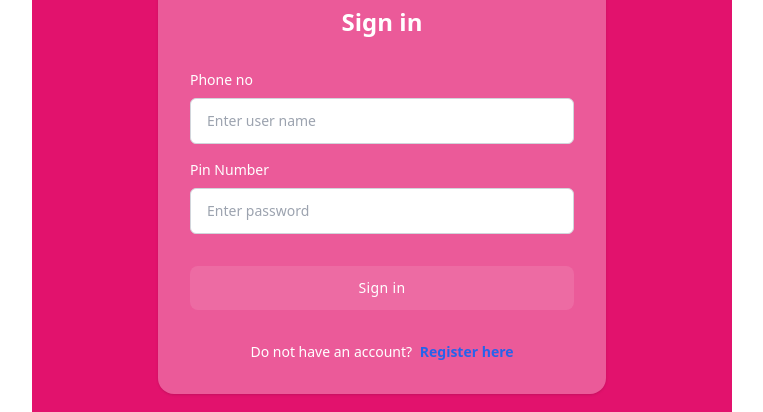
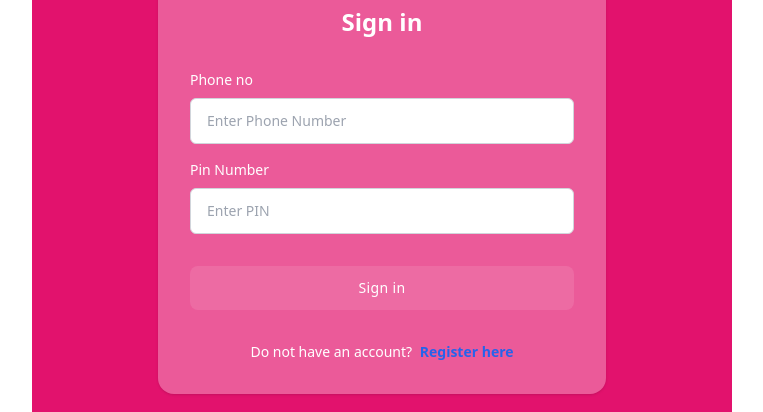
Before and after one commit to sadekcric/scic-job-task-1, a React (Vite) app: page / in a window 1280 px wide. Shown: the part 122-534 px from the top of the page, without its empty margins (258-1021 px from the left). Built offline with nearby package versions, Linux system fonts and the light colour scheme.

Commit message:
user login done

```diff
--- a/package.json
+++ b/package.json
@@ -10,10 +10,12 @@
     "preview": "vite preview"
   },
   "dependencies": {
+    "axios": "^1.7.2",
     "localforage": "^1.10.0",
     "match-sorter": "^6.3.4",
     "react": "^18.2.0",
     "react-dom": "^18.2.0",
+    "react-hot-toast": "^2.4.1",
     "react-router-dom": "^6.23.0",
     "sort-by": "^1.2.0"
   },
--- a/src/Authentication/Login/Login.jsx
+++ b/src/Authentication/Login/Login.jsx
@@ -1,23 +1,49 @@
-import { Link } from "react-router-dom";
+import axios from "axios";
+import { useContext } from "react";
+import { Link, useNavigate } from "react-router-dom";
+import { AuthContext } from "../../Router/AuthProvider";
+import toast, { Toaster } from "react-hot-toast";
 
 const Login = () => {
+  const { setUser } = useContext(AuthContext);
+  const navigate = useNavigate();
+  const handleLogin = (e) => {
+    e.preventDefault();
+    const form = e.target;
+    const number = form.number.value;
+    const pin = form.pin.value;
+
+    axios
+      .get(`http://localhost:5000/user?phone=${number}&pin=${pin}`)
+      .then((res) => {
+        if (res.data.message === "User Not Found") {
+          return toast.error("User Not Found!");
+        }
+        toast.success("Successfully logged in!");
+        setUser(res.data);
+        navigate("/dashboard");
+      })
+      .catch((err) => console.log(err.message));
+  };
+
   return (
     <div className="">
       <div className=" flex flex-col items-center justify-center py-6 px-4">
         <div className="max-w-md w-full">
           <div className="p-8 rounded-2xl bg-white bg-opacity-30 shadow">
             <h2 className="text-center text-2xl font-bold">Sign in</h2>
-            <form className="mt-8 space-y-4">
+            <form onSubmit={handleLogin} className="mt-8 space-y-4">
+              <Toaster position="top-center" reverseOrder={false} />
               {/* Phone Number */}
               <div>
                 <label className=" text-sm mb-2 block">Phone no</label>
                 <div className="relative flex items-center">
                   <input
-                    name="username"
-                    type="text"
+                    name="number"
+                    type="number"
                     required
                     className="w-full text-gray-800 text-sm border border-gray-300 px-4 py-3 rounded-md outline-[#E2126D]"
-                    placeholder="Enter user name"
+                    placeholder="Enter Phone Number"
                   />
                 </div>
               </div>
@@ -31,7 +57,7 @@ const Login = () => {
                     type="password"
                     required
                     className="w-full text-gray-800 text-sm border border-gray-300 px-4 py-3 rounded-md outline-[#E2126D]"
-                    placeholder="Enter password"
+                    placeholder="Enter PIN"
                   />
                 </div>
               </div>
--- a/src/Authentication/Registration/Registration.jsx
+++ b/src/Authentication/Registration/Registration.jsx
@@ -1,24 +1,57 @@
+import axios from "axios";
+import { useState } from "react";
 import { Link } from "react-router-dom";
 
 const Registration = () => {
+  const [pinmessage, setPinMessage] = useState("");
+
+  const handleCreateUser = (e) => {
+    e.preventDefault();
+    // Number Verification
+    if (isNaN(e.target.pin.value)) {
+      return setPinMessage("PIN will only Number");
+    } else {
+      setPinMessage("");
+    }
+
+    if (e.target.pin.value.length !== 5) {
+      return setPinMessage("PIN must be 5 Numbers");
+    } else {
+      setPinMessage("");
+    }
+    const form = e.target;
+    const name = form.name.value;
+    const email = form.email.value;
+    const phone = parseInt(form.phone.value);
+    const pin = parseInt(form.pin.value);
+    const role = form.role.value;
+    const status = "pending";
+
+    const user = { name, email, phone, pin, role, status };
+
+    axios
+      .post("http://localhost:5000/users", user)
+      .then((res) => console.log(res.data))
+      .catch((err) => console.log(err.message));
+  };
   return (
     <div className="">
       <div className=" flex flex-col items-center justify-center py-6 px-4">
         <div className="max-w-md w-full">
           <div className="p-8 rounded-2xl bg-white bg-opacity-30 shadow">
             <h2 className=" text-center text-2xl font-bold">Register</h2>
-            <form className="mt-8 space-y-4">
-              {/* User Name */}
+            <form onSubmit={handleCreateUser} className="mt-8 space-y-4">
+              {/* Your Name */}
               <div>
-                <label className=" text-sm mb-2 block">User name</label>
+                <label className=" text-sm mb-2 block">Your Name</label>
 
                 <div className="relative flex items-center">
                   <input
-                    name="username"
+                    name="name"
                     type="text"
                     required
                     className="w-full text-gray-800 text-sm border border-gray-300 px-4 py-3 rounded-md outline-[#E2126D]"
-                    placeholder="Enter user name"
+                    placeholder="Enter your name"
                   />
                 </div>
               </div>
@@ -65,8 +98,10 @@ const Registration = () => {
                     placeholder="Enter password"
                   />
                 </div>
+                <p className="text-red-600 font-semibold">{pinmessage}</p>
               </div>
 
+              {/* User Role */}
               <div>
                 <label className="text-sm mb-2 block">Your Role</label>
                 <select className="text-gray-700 w-full py-3 rounded-md px-3" name="role" id="" required>
@@ -78,7 +113,7 @@ const Registration = () => {
 
               <div className="!mt-8">
                 <button
-                  type="button"
+                  type="submit"
                   className="w-full py-3 px-4 text-sm tracking-wide rounded-lg  bg-white bg-opacity-10 hover:bg-gray-100 hover:bg-opacity-20 focus:outline-none"
                 >
                   Sign in
--- a/src/Dashbord/Dashboard.jsx
+++ b/src/Dashbord/Dashboard.jsx
@@ -1,9 +1,16 @@
+import { useContext, useEffect, useState } from "react";
 import Admin from "./Admin/Admin";
 import Agent from "./Agent/Agent";
 import User from "./User/User";
+import { AuthContext } from "../Router/AuthProvider";
 
 const Dashboard = () => {
-  let role = "agent";
+  const { user } = useContext(AuthContext);
+  const [role, setRole] = useState("");
+
+  useEffect(() => {
+    setRole(user?.role);
+  }, [user]);
 
   return (
     <>
--- a/src/Router/AuthProvider.jsx
+++ b/src/Router/AuthProvider.jsx
@@ -1,9 +1,12 @@
+/* eslint-disable react/prop-types */
 import { createContext, useState } from "react";
 
 export const AuthContext = createContext(null);
 const AuthProvider = ({ children }) => {
   const [user, setUser] = useState(null);
-  const info = { user };
+
+  console.log(user);
+  const info = { user, setUser };
   return <AuthContext.Provider value={info}>{children}</AuthContext.Provider>;
 };
 
```
Also changed, not shown: 1 other file (tests, documents, lock files or other folders).
